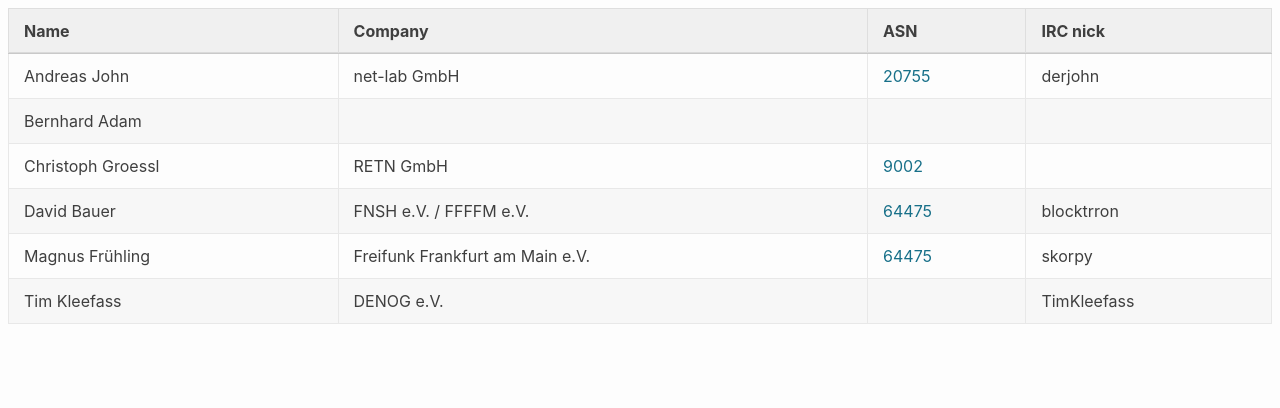
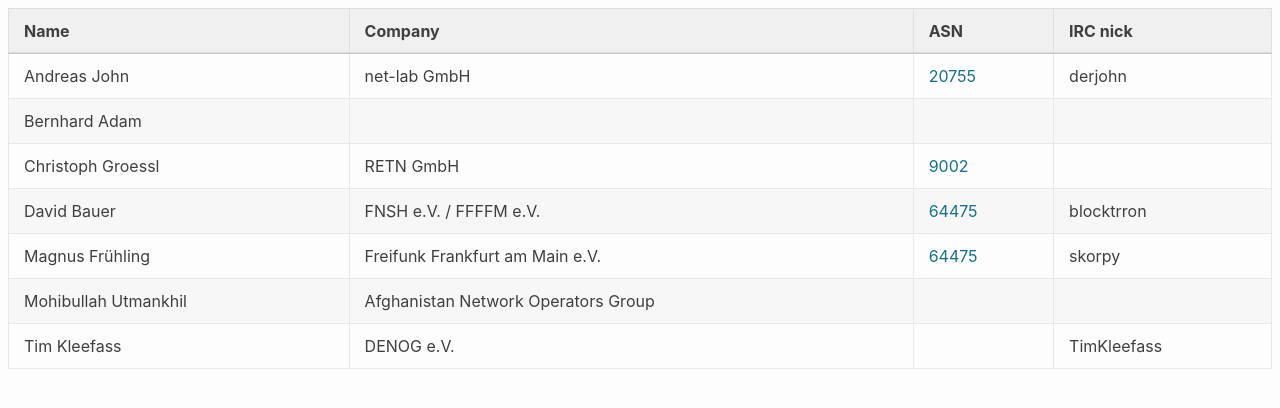
Before and after one commit to denog/pretix-attendeelist, a Jekyll site: the page built from meetup2024_01/index.markdown, in a window 1280 px wide. Shown: the top 408 px of the page. Built offline with Jekyll 4.4.1, drawn with Linux system fonts in a browser that asks for light colours.

Commit message:
Latest data: Fri Nov 24 15:10:08 UTC 2023

```diff
--- a/_data/attendees_denog_meetup_2024_01.json
+++ b/_data/attendees_denog_meetup_2024_01.json
@@ -30,6 +30,12 @@
     "asn": "64475"
   },
   {
+    "name": "Mohibullah Utmankhil",
+    "company": "Afghanistan Network Operators Group",
+    "irc": null,
+    "asn": null
+  },
+  {
     "name": "Tim Kleefass",
     "company": "DENOG e.V.",
     "irc": "TimKleefass",
```
